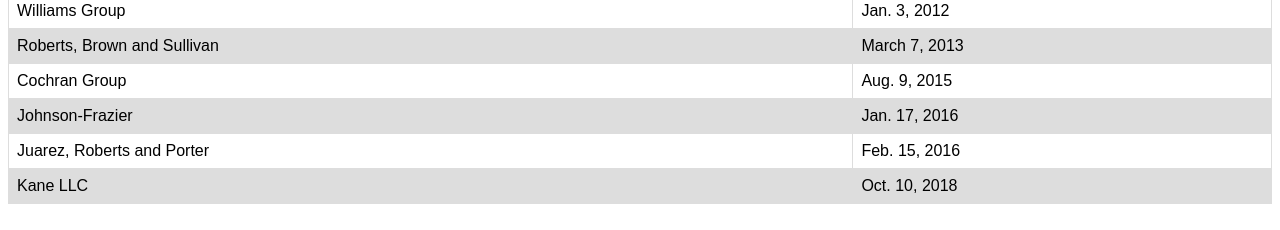
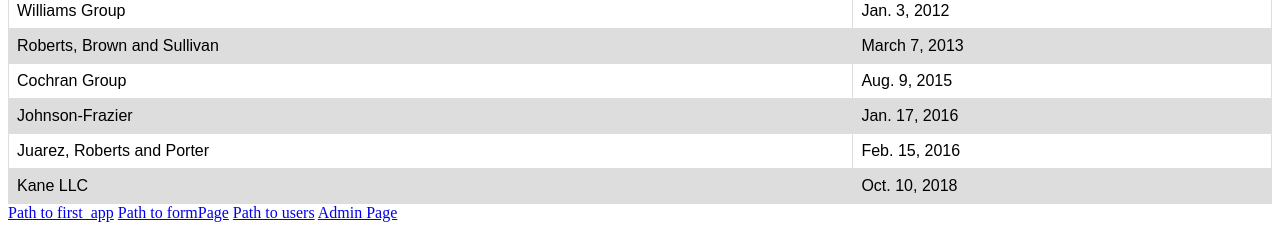
Before and after one commit to RahulRexx/Django_practice, a Django app: page / in a window 1280 px wide. Shown: the part 1379-1609 px from the top of the page. Before the commit the page ends 1583 px from the top, so only its background shows below. Run offline with Django 3.2, Linux system fonts and the light colour scheme; data comes from the database, SQL or seed files in the repository.

Commit message:
Template Tagging

```diff
--- a/firstProject/urls.py
+++ b/firstProject/urls.py
@@ -19,11 +19,17 @@ from first_app import views
 
 from django.conf.urls import include
 
+# urlpatterns = [
+#     path('first_app/',include('first_app.urls')),
+#     path('',views.index,name="index"),
+#     path('formpage/',views.form_name_view,name='form_name'),
+#     path('users/',views.users,name="users"),
+#     path('admin/', admin.site.urls),
+
+# ]
+
 urlpatterns = [
-    path('first_app/',include('first_app.urls')),
-    path('',views.index,name="index"),
-    path('formpage/',views.form_name_view,name='form_name'),
-    path('users/',views.users,name="users"),
+    path('',views.index,name='index'),
+    path('',include('first_app.urls')),
     path('admin/', admin.site.urls),
-
 ]
--- a/first_app/urls.py
+++ b/first_app/urls.py
@@ -1,6 +1,14 @@
 from django.conf.urls import url
 from first_app import views
 
+app_name = 'first_app'
+
+# urlpatterns = [
+#     url('',views.index,name="index")
+# ]
+
 urlpatterns = [
-    url('',views.index,name="index")
+    url('first/',views.index,name="index"),
+    url('formpage/',views.form_name_view,name='form_name'),
+    url('users/',views.users,name="users"),
 ]
--- a/templates/first_app/index.html
+++ b/templates/first_app/index.html
@@ -40,6 +40,13 @@
                 {% endif %}
             </table>
         </div>
+        <!-- This is template tagging i.e instead of using just absolute path i am using relatve path -->
+        <div class="container">
+            <a href="{% url 'first_app:index'  %}">Path to first_app</a>
+            <a href="{% url 'first_app:form_name'  %}">Path to formPage</a>
+            <a href="{% url 'first_app:users'  %}">Path to users</a>
+            <a href="{% url 'admin:index'  %}">Admin Page</a>
+        </div>
 
     </body>
 </html>
```
